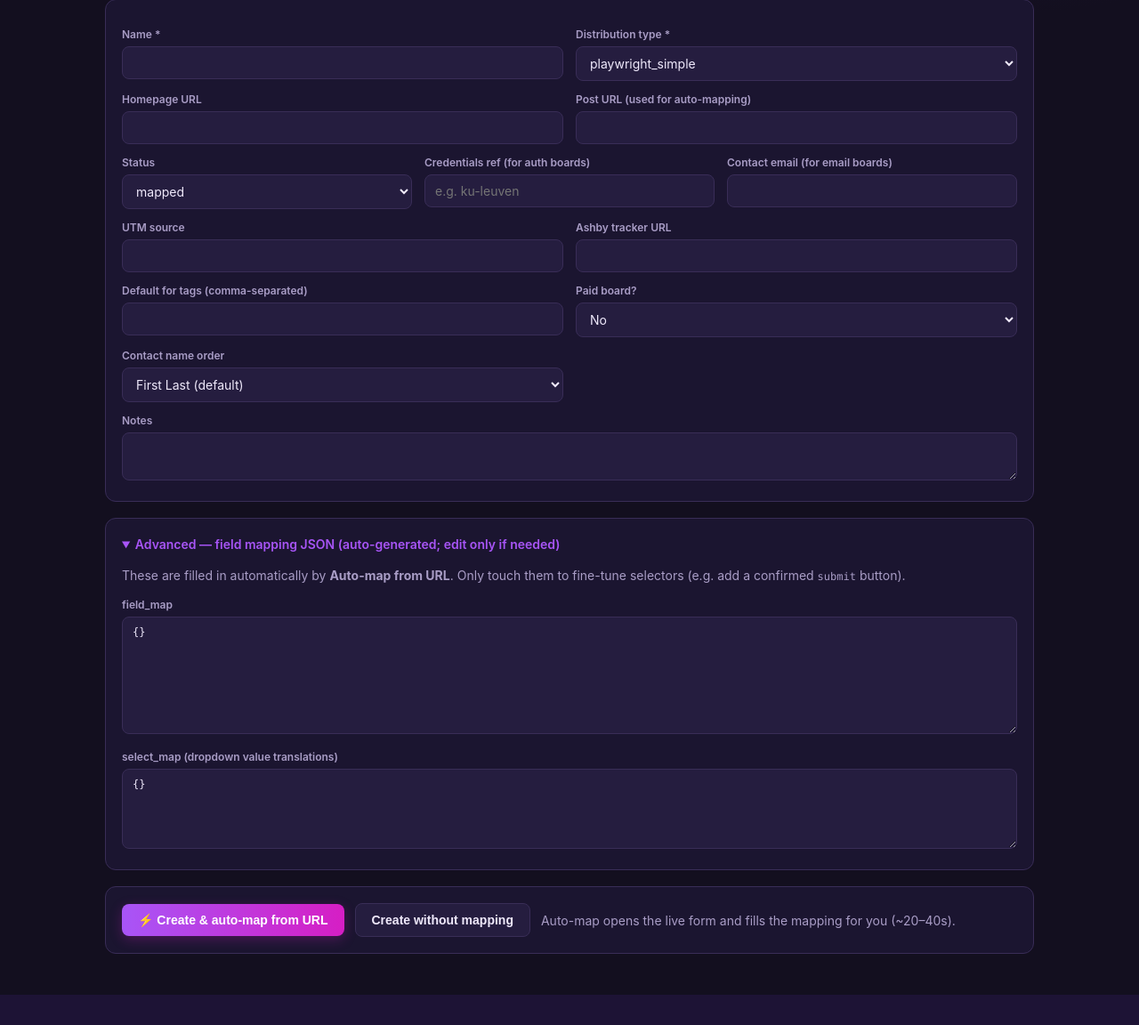
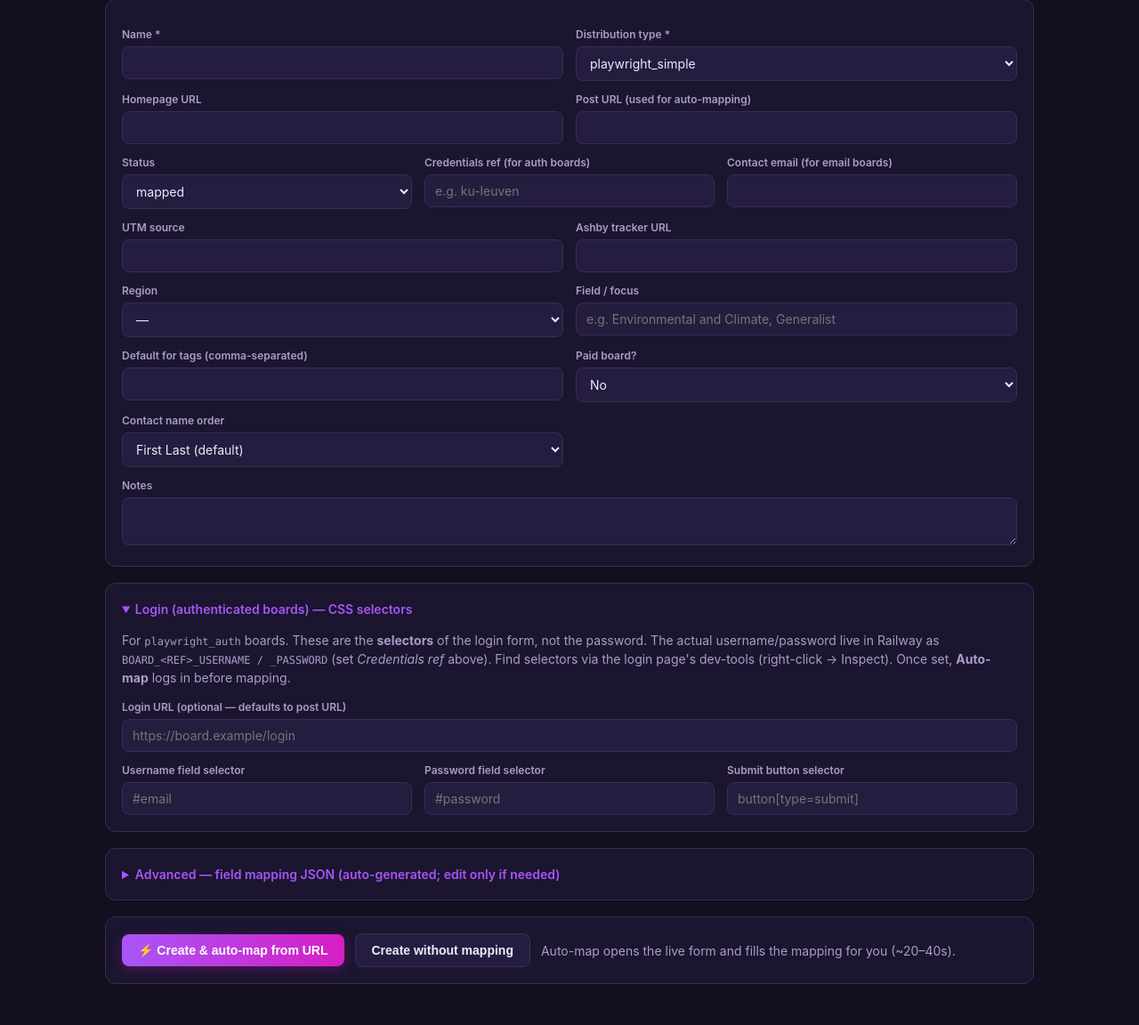
Before and after one commit to nadiachamana/marble-jobs, a FastAPI app: page /boards/new in a window 1280 px wide, after a click on "Login (authenticated boards) — CSS selectors". Shown: the part 206-1358 px from the top of the page at 89% size. Before the commit the page ends 1324 px from the top, so only its background shows below. Run offline with FastAPI, Linux system fonts and the light colour scheme.

Commit message:
Board form: region/field selectors + editable login config for auth boards
- Region (dropdown) + Field/focus now settable when adding/editing a board
  (saved to board.meta, shown in the library and used by smart defaults).
- New "Login (authenticated boards)" section: login URL + username/password/
  submit CSS selectors, saved into field_map["login"]. The auto-mapper now reads
  the board's own login block (falling back to built-ins), so a brand-new
  authenticated board can be mapped from the UI without a code change — set
  credentials_ref, add BOARD_<REF>_USERNAME/_PASSWORD in Railway, fill the login
  selectors, then Auto-map logs in and maps. Empty-selector guard added.

Co-Authored-By: Claude Opus 4.8 (1M context) <noreply@anthropic.com>

```diff
--- a/app/templates/board_form.html
+++ b/app/templates/board_form.html
@@ -101,6 +101,18 @@ automatically by opening the live form. You normally never edit JSON by hand.</p
       <div><label>Ashby tracker URL</label><input type="url" name="ashby_tracker_url" value="{{ board.ashby_tracker_url if board else '' }}"></div>
     </div>
     <div class="row two">
+      <div><label>Region</label>
+        {% set cur_region = board.meta.get('region') if board and board.meta else '' %}
+        <select name="region">
+          <option value="">—</option>
+          {% for r in ['Worldwide','Europe','North America','Asia','Latin America','Africa','Australia','Other'] %}
+          <option value="{{ r }}" {% if cur_region == r %}selected{% endif %}>{{ r }}</option>
+          {% endfor %}
+        </select>
+      </div>
+      <div><label>Field / focus</label><input type="text" name="field" value="{{ board.meta.get('field') if board and board.meta else '' }}" placeholder="e.g. Environmental and Climate, Generalist"></div>
+    </div>
+    <div class="row two">
       <div><label>Default for tags (comma-separated)</label><input type="text" name="default_for_tags" value="{{ board.default_for_tags | join(', ') if board else '' }}"></div>
       <div><label>Paid board?</label>
         <select name="is_paid">
@@ -120,6 +132,25 @@ automatically by opening the live form. You normally never edit JSON by hand.</p
     <label>Notes</label>
     <textarea name="notes" rows="2">{{ board.notes if board else '' }}</textarea>
   </div>
+
+  {% set login = (board.field_map or {}).get('login') if board else None %}
+  <details class="panel" {% if login %}open{% endif %}>
+    <summary>Login (authenticated boards) — CSS selectors</summary>
+    <div style="margin-top:14px">
+      <p class="muted">For <span class="mono">playwright_auth</span> boards. These are the
+        <strong>selectors</strong> of the login form, not the password. The actual username/password
+        live in Railway as <span class="mono">BOARD_&lt;REF&gt;_USERNAME / _PASSWORD</span> (set
+        <em>Credentials ref</em> above). Find selectors via the login page's dev-tools (right-click → Inspect).
+        Once set, <strong>Auto-map</strong> logs in before mapping.</p>
+      <label>Login URL <span class="muted">(optional — defaults to post URL)</span></label>
+      <input type="url" name="login_url" value="{{ login.get('url') if login else '' }}" placeholder="https://board.example/login">
+      <div class="row">
+        <div><label>Username field selector</label><input type="text" name="login_username" class="mono" value="{{ login.get('username') if login else '' }}" placeholder="#email"></div>
+        <div><label>Password field selector</label><input type="text" name="login_password" class="mono" value="{{ login.get('password') if login else '' }}" placeholder="#password"></div>
+        <div><label>Submit button selector</label><input type="text" name="login_submit" class="mono" value="{{ login.get('submit') if login else '' }}" placeholder="button[type=submit]"></div>
+      </div>
+    </div>
+  </details>
 
   <!-- Advanced: the mapping is auto-generated; this is a manual override only. -->
   <details class="panel" {% if board and board.field_map %}open{% endif %}>
```
Also changed, not shown: app/automap.py (+7 -3 lines), app/routes/dashboard.py (+25 -2 lines).
